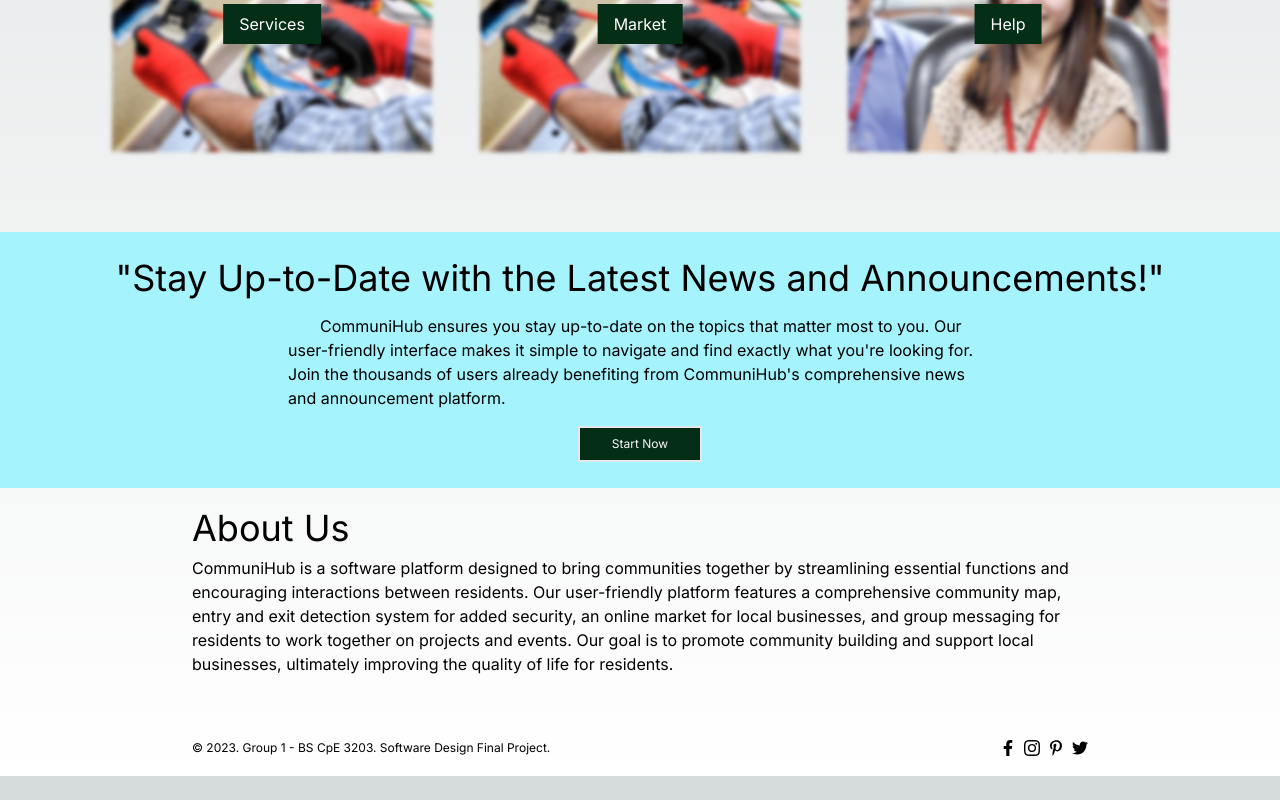
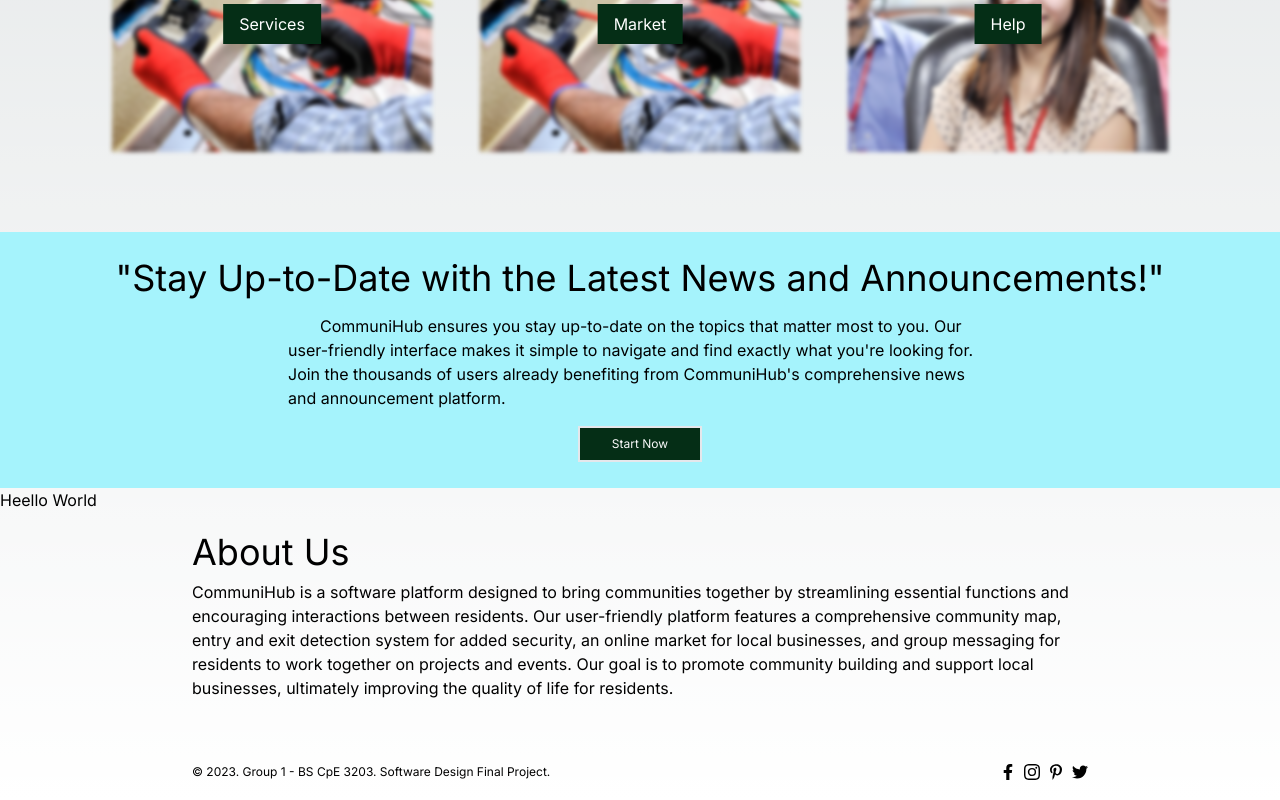
Before and after one commit to armameje/CommuniHub, a Next.js app in the folder communihub-nextjs/: page / in a window 1280 px wide. Shown: the part 824-1624 px from the top of the page. Before the commit the page ends 1600 px from the top, so only its background shows below. Built offline with nearby package versions, Linux system fonts and the light colour scheme.

Commit message:
Add new div

```diff
--- a/communihub-nextjs/app/page.tsx
+++ b/communihub-nextjs/app/page.tsx
@@ -8,6 +8,9 @@ export default function Home() {
       <Header />
       <Features />
       <News />
+      <div>
+        Heello World
+      </div>
     </>
   );
 }
```
